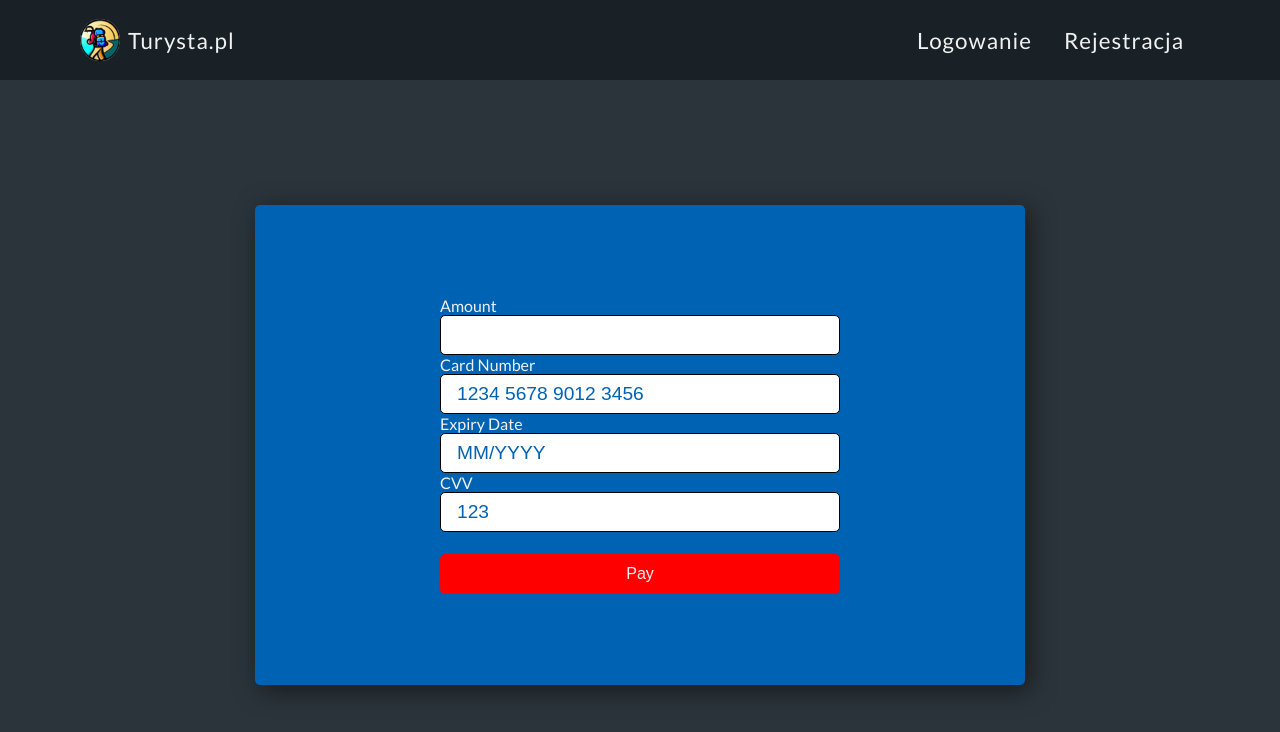
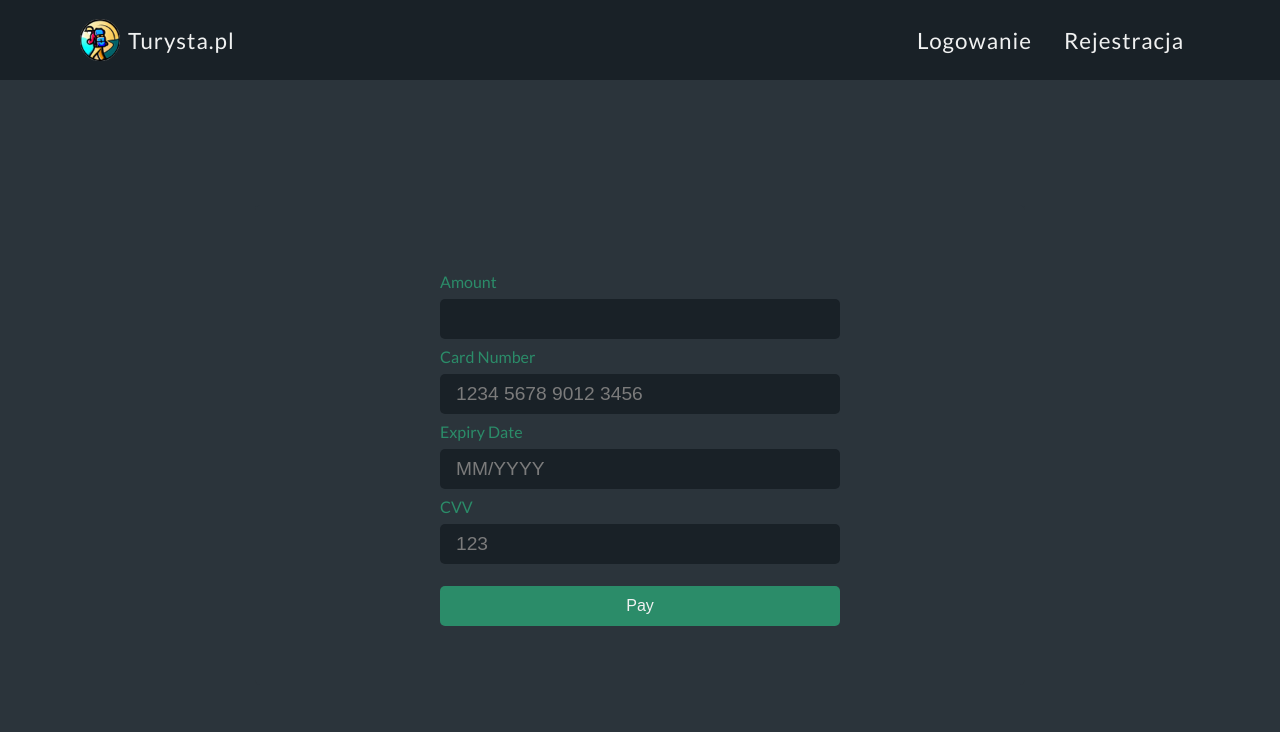
Before and after one commit to ajarek/react-92-vite-book-tours-Router-6.12, a React (Vite) app: page /payment-form in a window 1280 px wide. Shown: the top 732 px of the page. Built offline with nearby package versions, Linux system fonts and the light colour scheme.

Commit message:
correct FormPayment

```diff
--- a/src/helper/FormPayment/FormPayment.css
+++ b/src/helper/FormPayment/FormPayment.css
@@ -6,13 +6,13 @@
   flex-wrap: wrap;
   align-items: center;
   justify-content: center;
-  box-shadow: 5px 5px 25px rgba(0, 0, 0, 0.5);
   border-radius: 5px;
-  background-color: var(--blue);
+  background-color: var(--grey);
 }
 
 .form-payment label {
-  color: var(--white);
+  color: var(--green);
+  margin: 8px 0;
 }
 
 .form-payment input {
@@ -21,14 +21,15 @@
   padding: 1rem;
   font-size: 1.2rem;
   outline: none;
-  border: 1px solid var(--black);
+  border: none;
   border-radius: 5px;
   user-select: none;
-  color: var(--black);
+  color: var(--white);
+  background-color: var(--darkGrey);
 }
 
 .form-payment input::placeholder {
-  color: var(--blue);
+  color: var(--lightGrey);
 }
 
 .form-payment input[type='submit'] {
@@ -39,12 +40,12 @@
   border: none;
   cursor: pointer;
   transition: all 0.2s ease-in-out;
-  background-color: var(--red);
+  background-color: var(--green);
   margin-top: 22px;
 }
 
 .form-payment input[type='submit']:hover {
-  background-color: var(--green);
+  background-color: var(--lightGreen);
   color: var(--white);
 }
 
```
